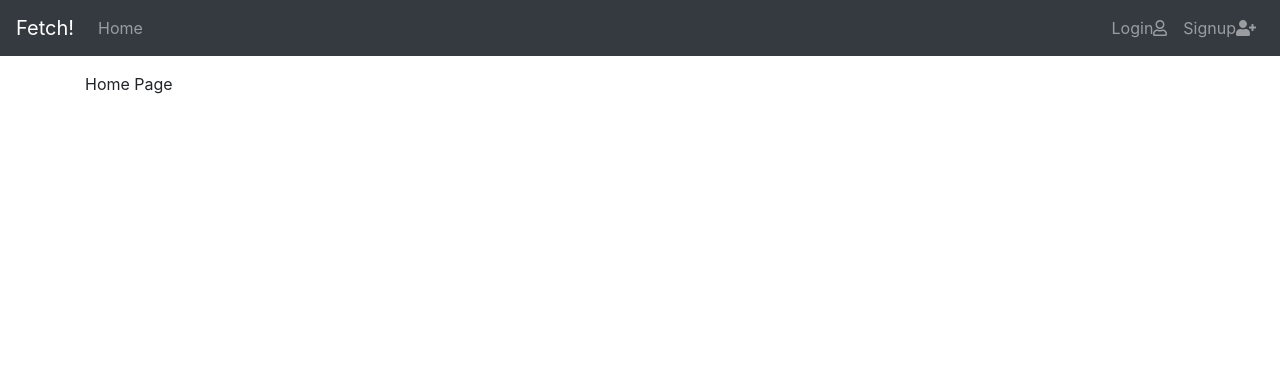
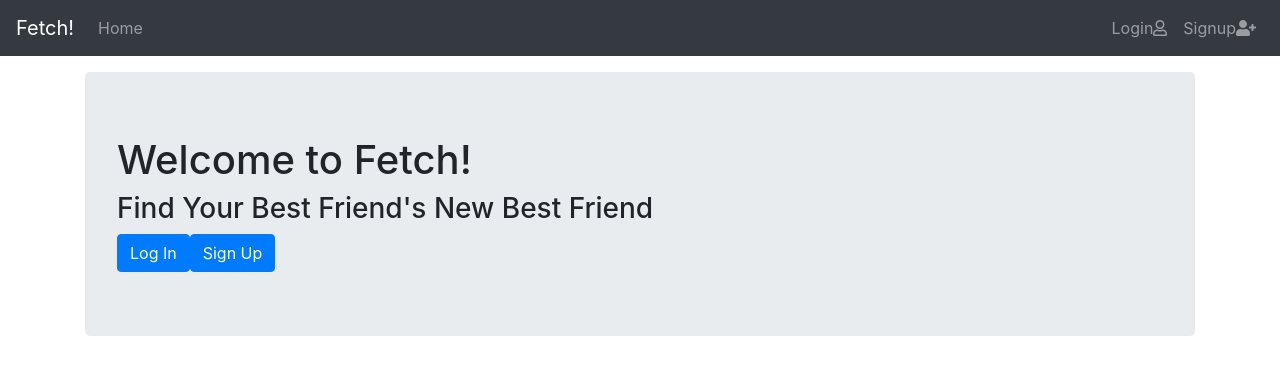
Before and after one commit to lind1125/Fetch-Frontend, a React (Create React App) app: page / in a window 1280 px wide. Shown: the top 374 px of the page. Built offline with nearby package versions, Linux system fonts and the light colour scheme.

Commit message:
updating nav bar and landing page

```diff
--- a/src/App.js
+++ b/src/App.js
@@ -1,11 +1,4 @@
 import {Switch, Route} from "react-router-dom"
-
-// Icon library
-import { library } from '@fortawesome/fontawesome-svg-core'
-import { fas } from '@fortawesome/free-solid-svg-icons'
-import { far } from '@fortawesome/free-regular-svg-icons'
-
-library.add(fas, far)
 
 // Components imports
 import Home from './components/Home'
@@ -24,6 +17,13 @@ import RandomDogs from './components/RandomDogs'
 import Layout from './components/common/Layout'
 // CSS imports
 import "./css/App.css";
+
+// Icon library
+import { library } from '@fortawesome/fontawesome-svg-core'
+import { fas } from '@fortawesome/free-solid-svg-icons'
+import { far } from '@fortawesome/free-regular-svg-icons'
+
+library.add(fas, far)
 
 const App = () => {
   return (
--- a/src/components/Home.js
+++ b/src/components/Home.js
@@ -1,7 +1,15 @@
+import {Link} from 'react-router-dom'
 
 
 const Home = () => {
-  return <div>Home Page</div>;
+  return (
+    <div className='jumbotron'>
+      <h1 className='display-5'>Welcome to Fetch!</h1>
+      <h3 className='display-6'>Find Your Best Friend's New Best Friend</h3>
+      <Link to={'/login'}  className="btn btn-primary">Log In</Link>
+      <Link to={'/signup'} className="btn btn-primary">Sign Up</Link>
+    </div>
+  )
 };
 
 export default Home;
--- a/src/components/common/Layout.js
+++ b/src/components/common/Layout.js
@@ -32,7 +32,7 @@ const Layout = (props) => {
         </li>
 
 
-        {
+        {/* {
           currentUser && (
             <li className="nav-item">
               <Link to={"/profile"} className="nav-link">
@@ -40,7 +40,7 @@ const Layout = (props) => {
                 </Link>
             </li>
           )
-        }
+        } */}
 
       </div>
 
@@ -54,9 +54,9 @@ const Layout = (props) => {
             </li>
             <li className="nav-item">
               <a  href="/" className="nav-link" onClick={logOut}>
-
                 Log out
-                </a>
+                <FontAwesomeIcon icon={['fas', 'user-slash']} />
+              </a>
             </li>
           </div> : (
             <div className="navbar-nav ml-auto">
```
